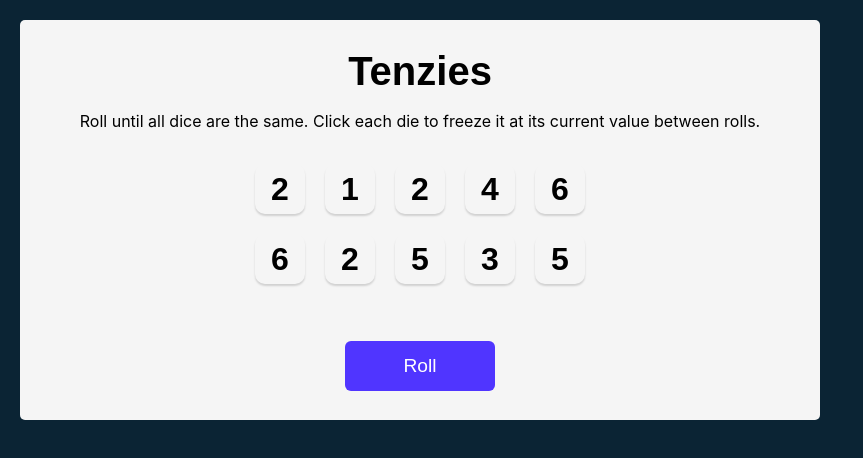
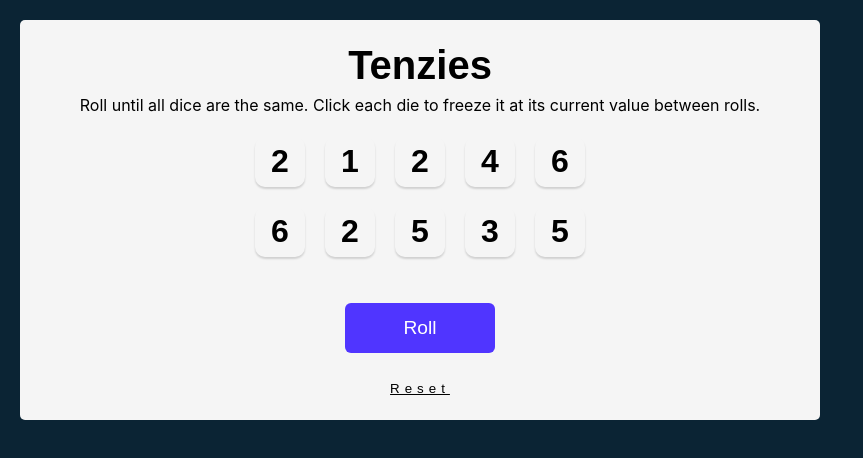
Before and after one commit to nonsoandre/Tenzie_React_Bob_Ziroll, a React (Create React App) app: page / in a window 1280 px wide. Shown: the top 458 px of the page, without its empty margins (0-863 px from the left). Built offline with nearby package versions, Linux system fonts and the light colour scheme.

Commit message:
New Features
Added count - displays total number of rolls user had to make to complete game

Added Reset Button

```diff
--- a/src/App.css
+++ b/src/App.css
@@ -78,3 +78,16 @@ main {
 .lightGreen{
   background-color: #59e391;
 }
+
+button.reset-btn{
+  background-color: transparent;
+  border: 0;
+  text-decoration: underline;
+  letter-spacing: 5px;
+  margin-top: 20px;
+  cursor: pointer;
+}
+
+.display-off{
+  display: none;
+}
--- a/src/App.js
+++ b/src/App.js
@@ -81,11 +81,8 @@ function App() {
     }
 
     function rollDice(){
-
-
       // old function
       // setDices(allNewDice());
-
 
       // New function
       // setDices((oldDices)=>{
@@ -114,6 +111,7 @@ function App() {
       if (tenzies){
         setDices(allNewDice());
         setTenzies(false)
+        setCount(- 1)
       }else{
         setDices((oldDices)=>{
             return oldDices.map((die)=>{
@@ -127,6 +125,12 @@ function App() {
       }
       setCount((Oldcount) => Oldcount+ 1);
     }
+
+    function reset(){
+      setDices(allNewDice());
+      setTenzies(false);
+      setCount(0);
+    }
     console.log(count);
 
     return (
@@ -134,6 +138,7 @@ function App() {
           <h1 className="title">Tenzies</h1>
           <p className="instructions">Roll until all dice are the same.
           Click each die to freeze it at its current value between rolls.</p>
+          { tenzies && <p><b>Total Rolls: {count}</b></p>}
           <div className="dice-container">
               {diceElements}
           </div>
@@ -143,6 +148,12 @@ function App() {
           >
               {tenzies ? "New Game" : "Roll"}
           </button>
+          <button
+              className={tenzies ? "display-off" : 'reset-btn'}
+              onClick={reset}
+            >
+             Reset
+          </button>
       </main>
   );
 }
```
